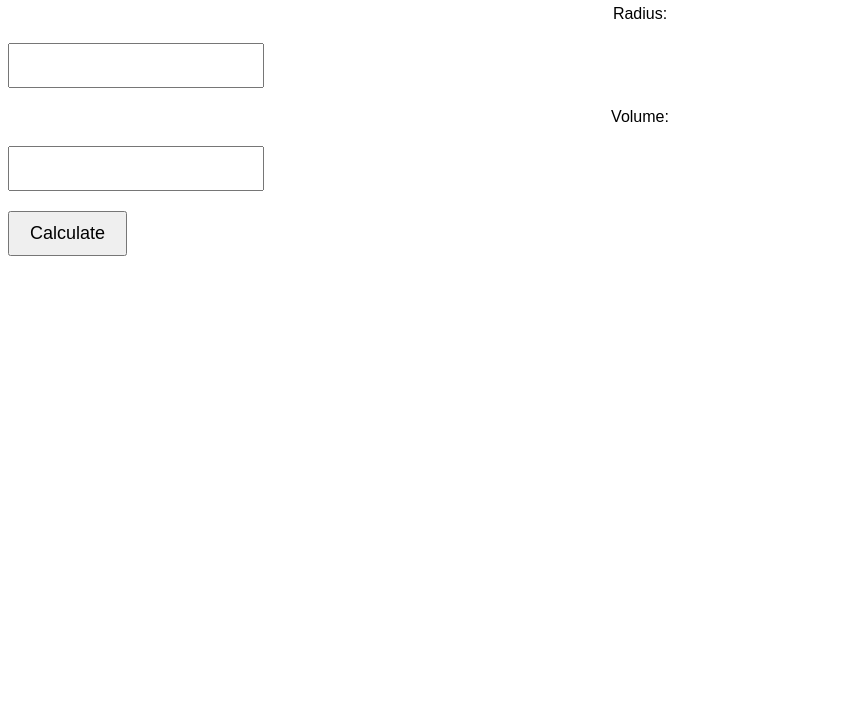
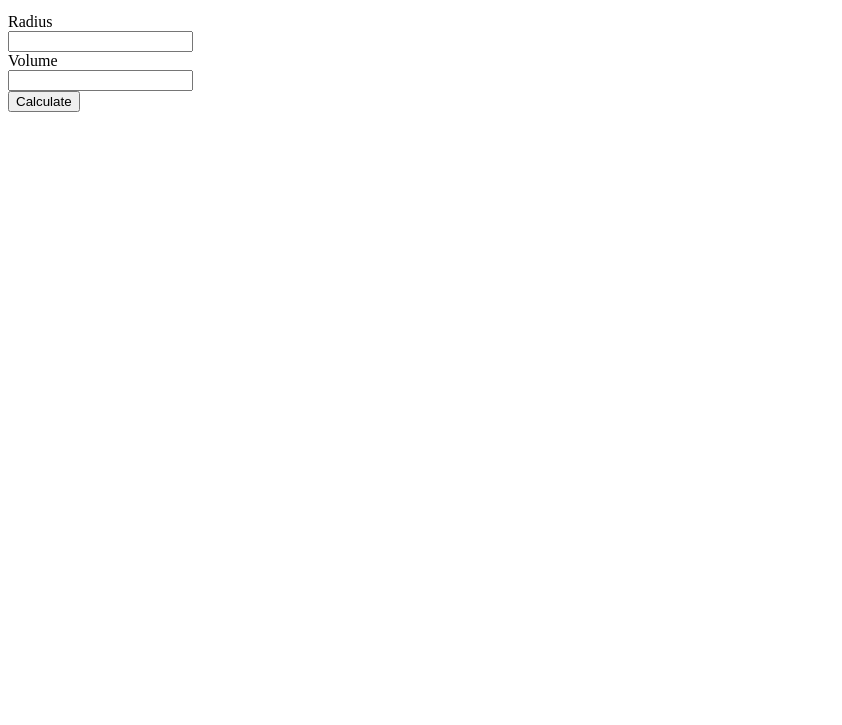
Before and after one commit to acciojob/sphere-vol-Vishal180309, a website: page main.html in a window 1280 px wide. Shown: the part 75-800 px from the top of the page, without its empty margins (0-842 px from the left). Drawn offline with Linux system fonts and the light colour scheme.

Commit message:
created a submission

```diff
--- a/main.html
+++ b/main.html
@@ -1,17 +1,23 @@
 <!DOCTYPE html>
 <html>
 <head>
-    <meta charset="UTF-8">
-    <meta name="viewport" content="width=device-width, initial-scale=1.0">
+    <meta charset="utf-8">
     <title>Volume of a Sphere</title>
-    <link rel="stylesheet" href="styles.css">
+    <style>
+        body {
+            padding-top: 30px;
+        }
+        label, input {
+            display: block;
+        }
+    </style>
 </head>
 <body>
-    <h1>Volume of a Sphere</h1>
+    <p>Input radius value and get the volume of a sphere.</p>
     <form action="" method="post" id="MyForm">
-        <label for="radius">Radius:</label>
+        <label for="radius">Radius</label>
         <input type="text" name="radius" id="radius" required>
-        <label for="volume">Volume:</label>
+        <label for="volume">Volume</label>
         <input type="text" name="volume" id="volume">
         <input type="submit" value="Calculate" id="submit">
     </form>
--- a/styles.css
+++ /dev/null
@@ -1,20 +0,0 @@
-body {
-    font-family: Arial, sans-serif;
-    text-align: center;
-}
-
-label, input {
-    display: block;
-    margin-bottom: 20px;
-}
-
-#radius, #volume {
-    padding: 10px;
-    font-size: 18px;
-}
-
-#submit {
-    padding: 10px 20px;
-    font-size: 18px;
-    cursor: pointer;
-}
```
Also changed, not shown: script.js (line endings or trailing spaces).
